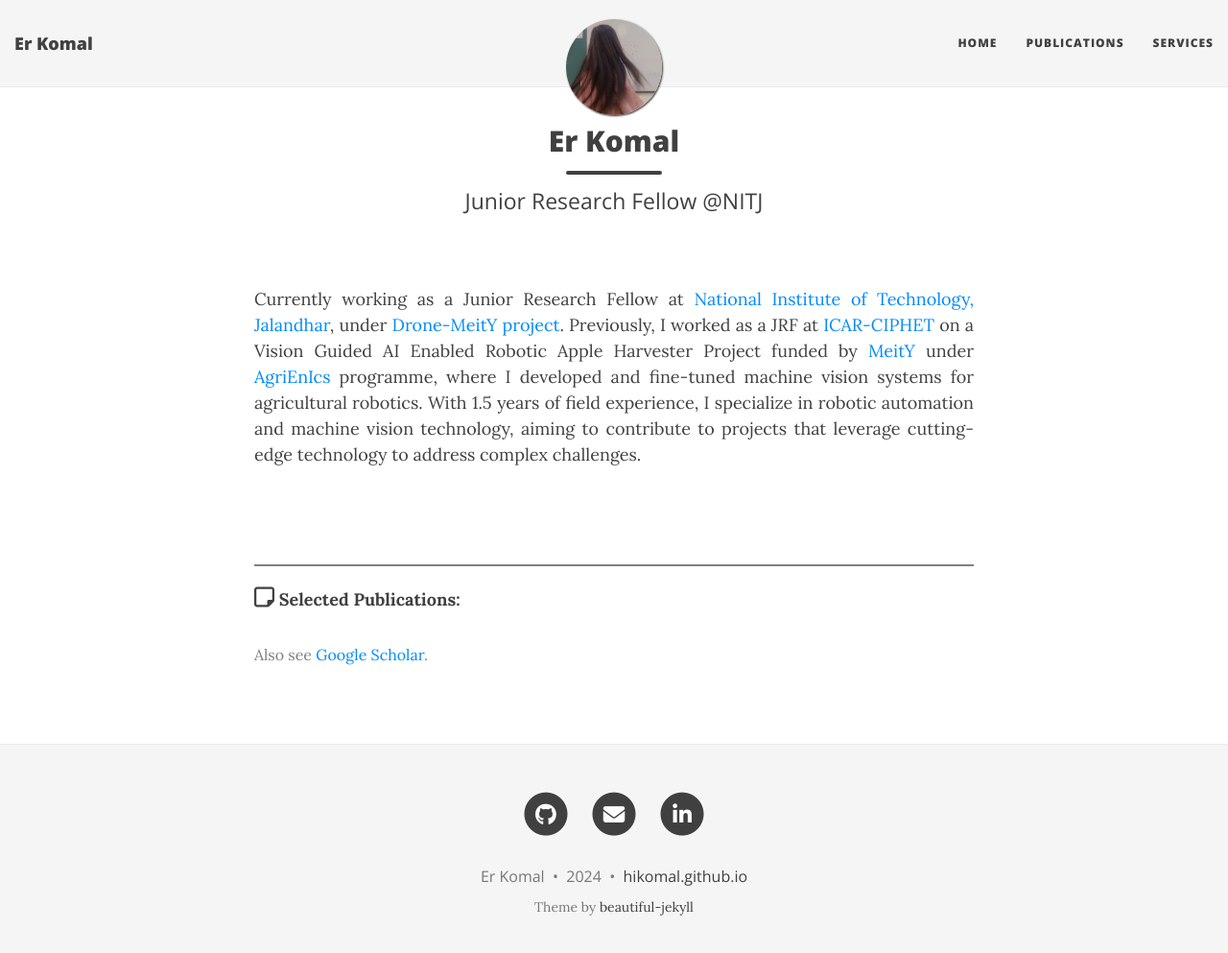
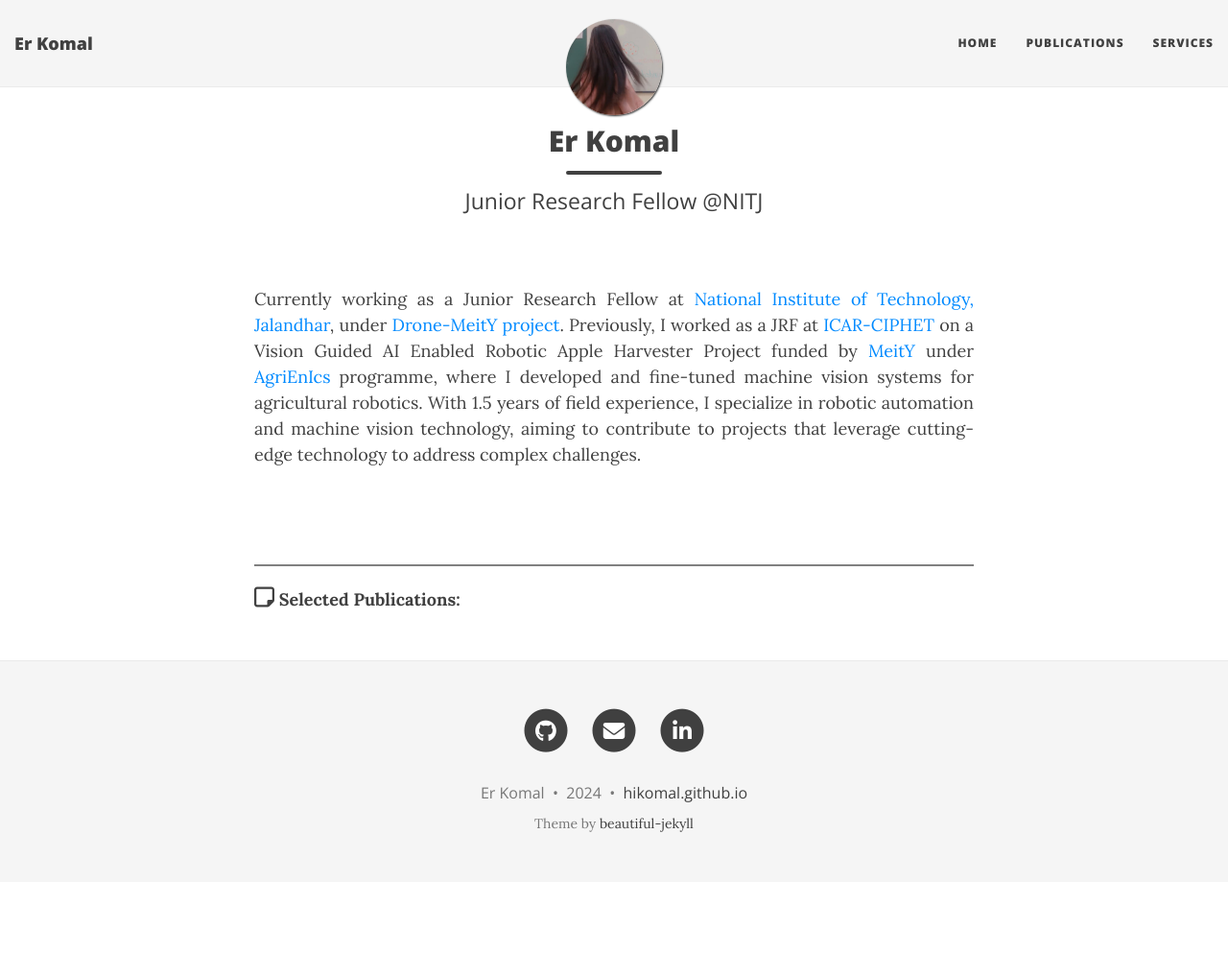
Before and after one commit to hikomal/hikomal.github.io, a Jekyll site: the page built from index.html, in a window 1280 px wide and 1006 px high. Shown: the top 993 px of the window at 96% size. Built offline with Jekyll 4.4.1, drawn with Linux system fonts in a browser that asks for light colours; nearby versions of some CDN libraries; the list of posts is cut into pages by our own code.

Commit message:
Update index.html

```diff
--- a/index.html
+++ b/index.html
@@ -25,9 +25,9 @@ use-site-title: false
 <br>
 <hr style="height:2px;border-width:0;color:gray;background-color:gray">
 <b><i class="fa-regular fa-note-sticky" style="font-size:24px"></i> Selected Publications:</b>
-<p><font color="grey" size="3">
+<!--<p><font color="grey" size="3">
 Also see <a href="https://scholar.google.com/citations?user=sLqa-3oAAAAJ&hl=en" target="_blank">Google Scholar</a>.
-</font></p>
+</font></p>-->
 
 <!--<ul>
 	<li>
```
